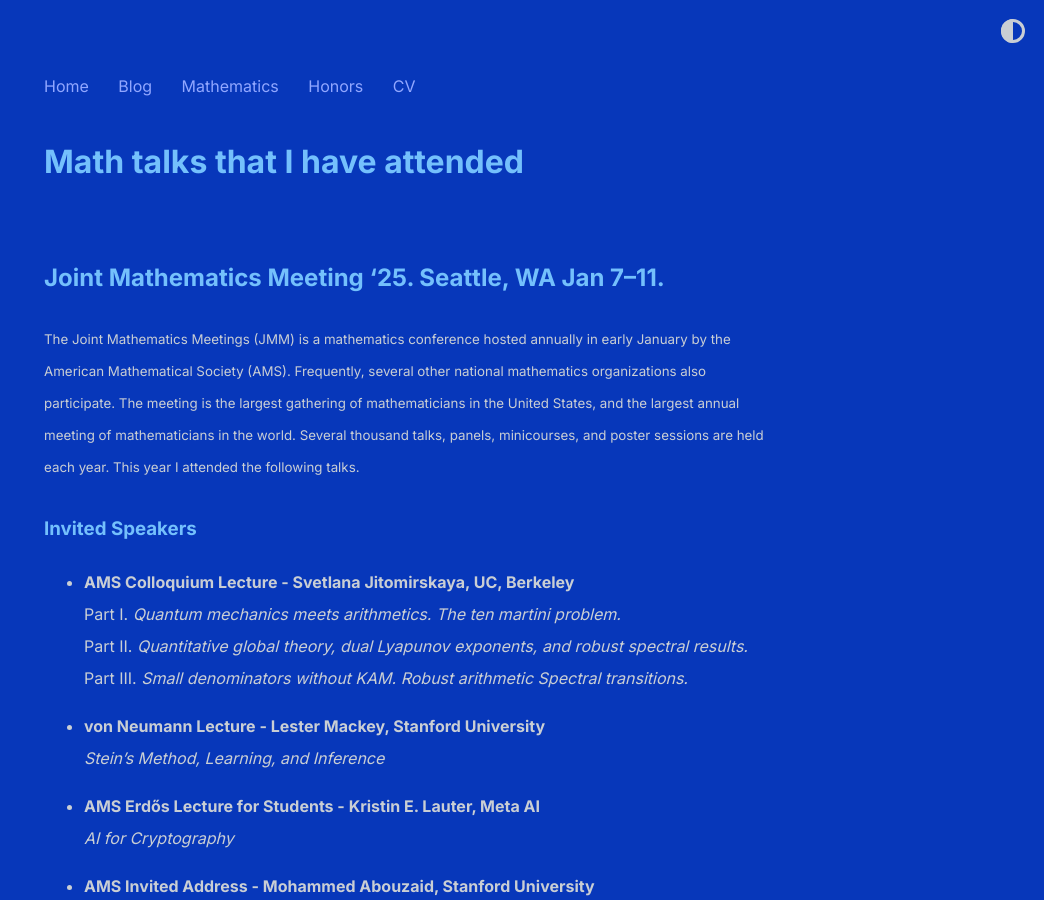
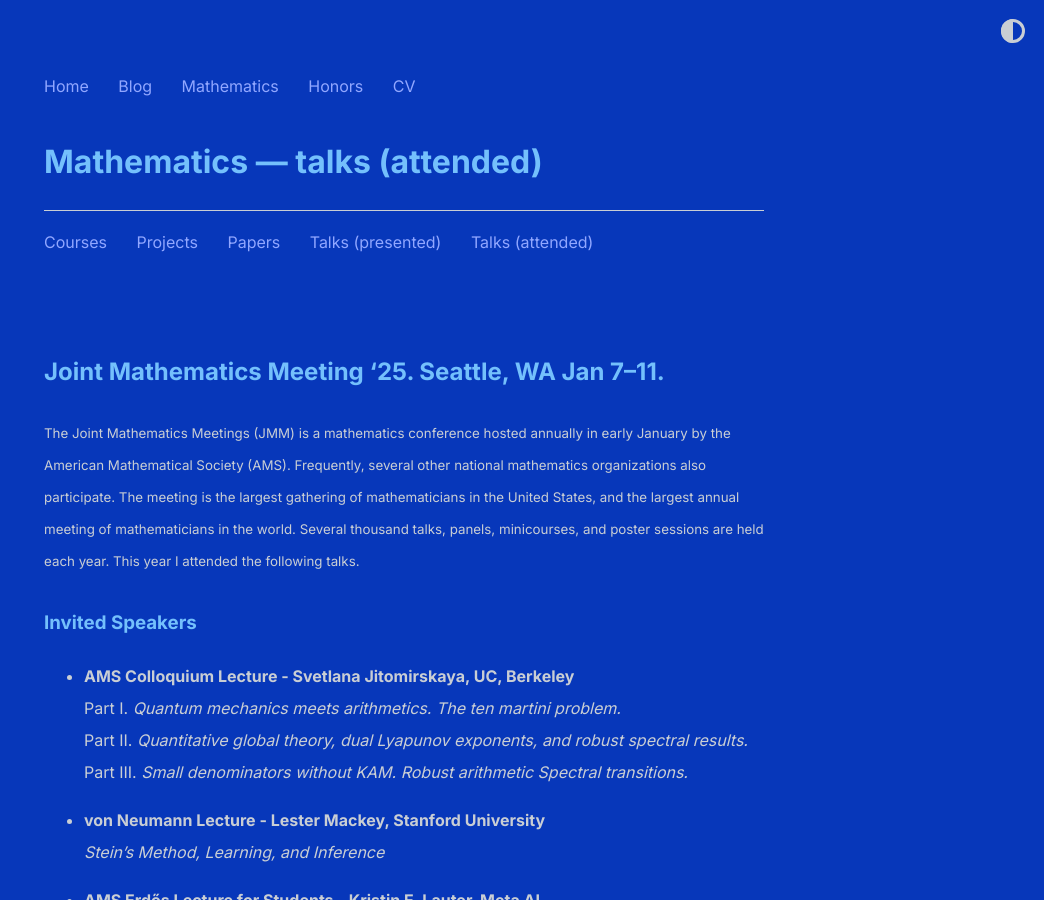
Before and after one commit to shihankanungo/shihankanungo.github.io, a Jekyll site: the page built from math-talks.md, in a window 1280 px wide and 900 px high. Shown: the whole window, without its empty margins (236-1280 px from the left). Built offline with Jekyll 4.4.1, drawn with Linux system fonts in a browser that asks for light colours.

Commit message:
Update math-talks.md

```diff
--- a/math-talks.md
+++ b/math-talks.md
@@ -1,6 +1,6 @@
 ---
-layout: post
-title: Math talks that I have attended
+layout: math
+title: Mathematics &mdash; talks (attended)
 ---
 <br>
 
```
